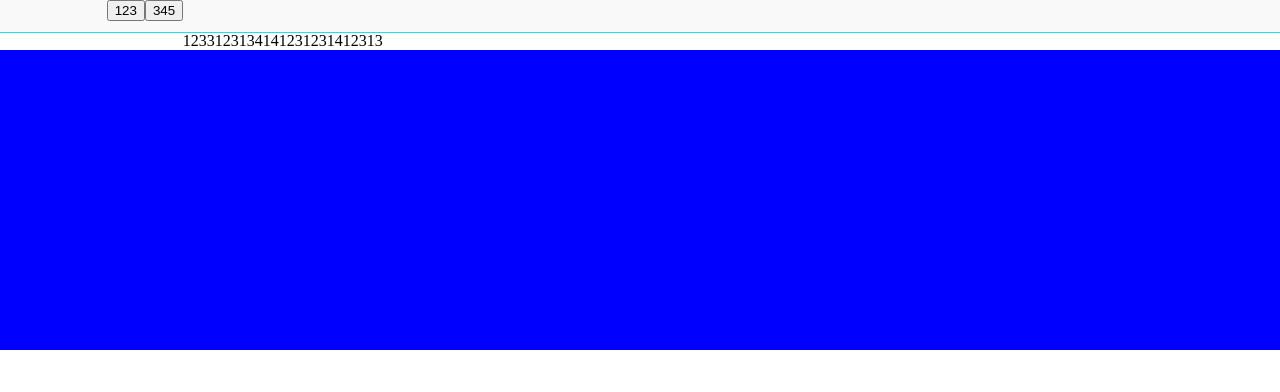
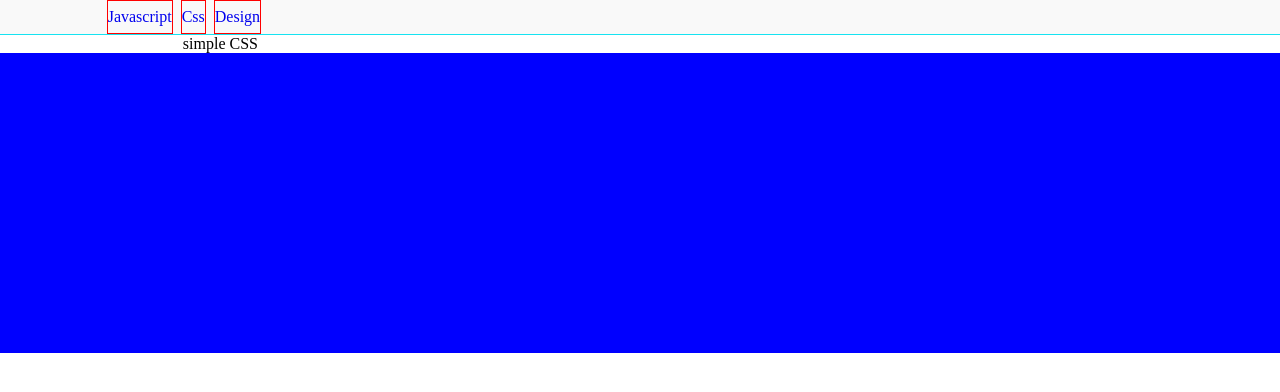
Before and after one commit to kirrosh/wpc, a React app: page /#/css in a window 1280 px wide. Shown: the top 392 px of the page. Built offline with nearby package versions, Linux system fonts and the light colour scheme.

Commit message:
Added routes

```diff
--- a/src/components/App/index.tsx
+++ b/src/components/App/index.tsx
@@ -2,7 +2,10 @@ import React from 'react';
 import MainLayout from 'components/MainLayout';
 import { AppLayout } from './styled';
 import HeaderLayout from 'components/HeaderLayout';
-
+import { HashRouter, Route } from 'react-router-dom';
+import JavascriptPage from 'pages/JavascriptPage';
+import CssPage from 'pages/CssPage';
+import DesignPage from 'pages/DesignPage';
 
 interface AppProps {
   message: string;
@@ -10,9 +13,13 @@ interface AppProps {
 
 export default function ({ message }: AppProps) {
   return (
-    <AppLayout>
-      <HeaderLayout/>
-      <MainLayout/>
-    </AppLayout>
+    <HashRouter>
+      <AppLayout>
+        <HeaderLayout/>
+        <Route path={'/javascript'} component={JavascriptPage}/>
+        <Route path={'/css'} component={CssPage}/>
+        <Route path={'/design'} component={DesignPage}/>
+      </AppLayout>
+    </HashRouter>
   );
 }
--- a/src/components/App/styled.ts
+++ b/src/components/App/styled.ts
@@ -1,8 +1,8 @@
 import styled from 'styled-components';
 
 export const AppLayout = styled.div`
-  display: grid;
-  grid-template-rows: 32px 1fr;
+  /* display: grid; */
+  /* grid-template-rows: 32px 1fr; */
   width: 100%;
   body {
     margin: 0px;
--- a/src/components/HeaderLayout/index.tsx
+++ b/src/components/HeaderLayout/index.tsx
@@ -1,12 +1,16 @@
 import React from 'react';
-import { StyledHeaderLayout } from './styled';
+import { StyledHeaderLayout, HeaderLink, StyledHeader } from './styled';
+import { Link } from 'react-router-dom';
 
 class HeaderLayout extends React.PureComponent {
   render() {
     return (
       <StyledHeaderLayout>
-        <button>123</button>
-        <button>345</button>
+        <StyledHeader>
+          <Link to={'/javascript'}><HeaderLink>Javascript</HeaderLink></Link>
+          <Link to={'/css'}><HeaderLink>Css</HeaderLink></Link>
+          <Link to={'/design'}><HeaderLink>Design</HeaderLink></Link>
+        </StyledHeader>
       </StyledHeaderLayout>
     );
   }
--- a/src/components/HeaderLayout/styled.ts
+++ b/src/components/HeaderLayout/styled.ts
@@ -1,6 +1,6 @@
 import styled from 'styled-components';
 import GridLayout from 'components/GridLayout';
-
+import Link from 'react-router-dom';
 
 export const StyledHeaderLayout = styled(GridLayout)`
   background-color: #f9f9f9;
@@ -8,3 +8,25 @@ export const StyledHeaderLayout = styled(GridLayout)`
   width: 100%;
   height: 100%;
 `;
+
+export const StyledHeader = styled.div`
+  display: flex;
+  height: 100%;
+  a {
+    text-decoration: none;
+    height: 100%;
+  }
+  /* grid-template-columns: repeat(3, 1fr); */
+  /* grid-gap: 8px; */
+`;
+
+export const HeaderLink = styled.div`
+  text-decoration: none;
+  height: 100%;
+  height: 32px;
+  align-items: center;
+  display: flex;
+  background-color: #f9f9f9;
+  border: 1px solid red;
+  margin-right: 8px;
+`;
--- a/src/components/MainLayout/index.tsx
+++ b/src/components/MainLayout/index.tsx
@@ -6,8 +6,7 @@ class MainLayout extends React.PureComponent {
   render() {
     return (
       <GridLayout columnSize={'5fr'}>
-        <div>1233123134141231231412313</div>
-        <WideComponent/>
+        {this.props.children}
       </GridLayout>
     );
   }
--- a/src/index.tsx
+++ b/src/index.tsx
@@ -2,11 +2,9 @@ import React from 'react';
 import { render } from 'react-dom';
 import App from 'components/App';
 import { sum } from './foo';
-import { BrowserRouter } from 'react-router-dom';
+
 render((
-  <BrowserRouter>
   < App message="world" />
-  </BrowserRouter>
 ),
   document.getElementById('root'),
 );
--- /dev/null
+++ b/src/pages/CssPage/index.tsx
@@ -0,0 +1,16 @@
+import React from 'react';
+import MainLayout from 'components/MainLayout';
+import WideComponent from 'components/GridLayout/WideComponent';
+
+class CssPage extends React.PureComponent {
+  render() {
+    return(
+      <MainLayout>
+        <div>simple CSS</div>
+        <WideComponent/>
+      </MainLayout>
+    );
+  }
+}
+
+export default CssPage;
--- /dev/null
+++ b/src/pages/DesignPage/index.tsx
@@ -0,0 +1,16 @@
+import React from 'react';
+import MainLayout from 'components/MainLayout';
+import WideComponent from 'components/GridLayout/WideComponent';
+
+class DesignPage extends React.PureComponent {
+  render() {
+    return(
+      <MainLayout>
+        <div>simple Design</div>
+        <WideComponent/>
+      </MainLayout>
+    );
+  }
+}
+
+export default DesignPage;
--- /dev/null
+++ b/src/pages/JavascriptPage/index.tsx
@@ -0,0 +1,16 @@
+import React from 'react';
+import MainLayout from 'components/MainLayout';
+import WideComponent from 'components/GridLayout/WideComponent';
+
+class JavascriptPage extends React.PureComponent {
+  render() {
+    return(
+      <MainLayout>
+        <div>simple JS</div>
+        <WideComponent/>
+      </MainLayout>
+    );
+  }
+}
+
+export default JavascriptPage;
```
